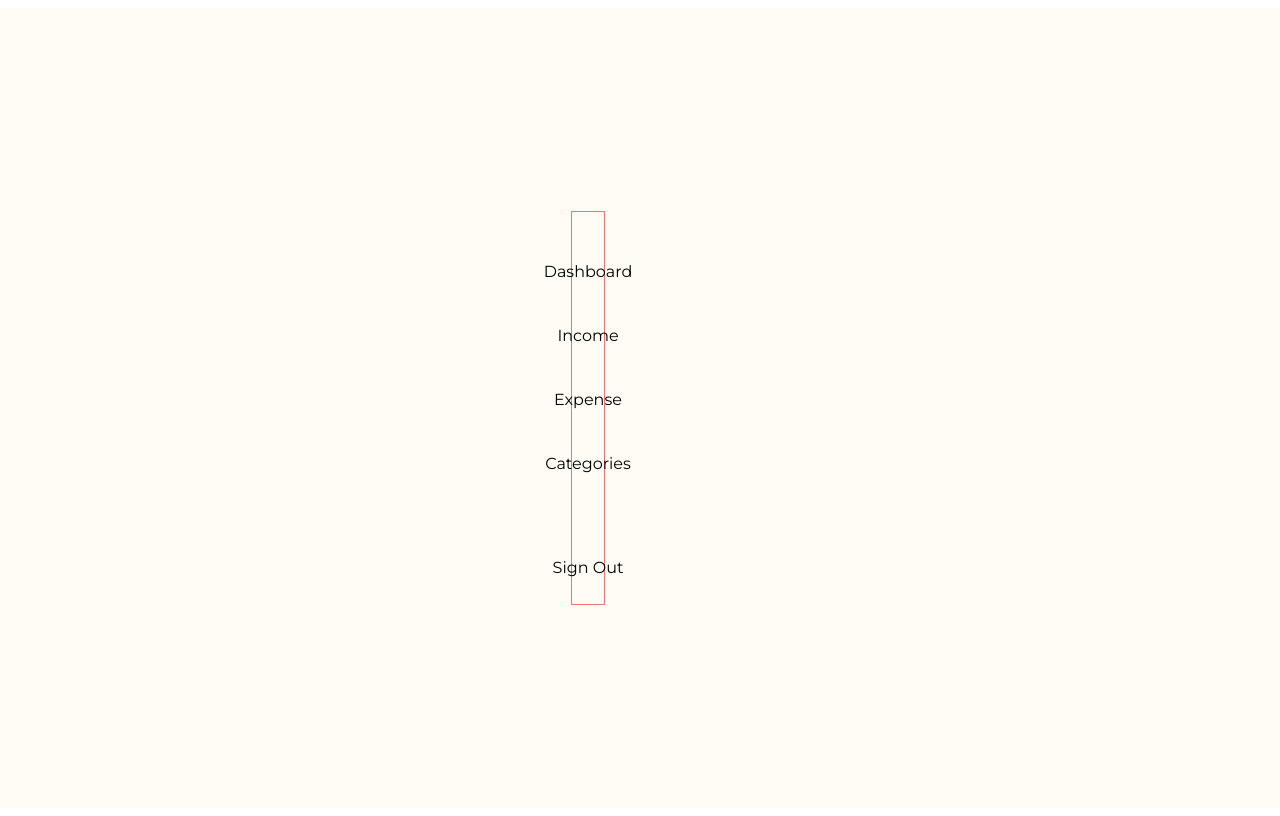
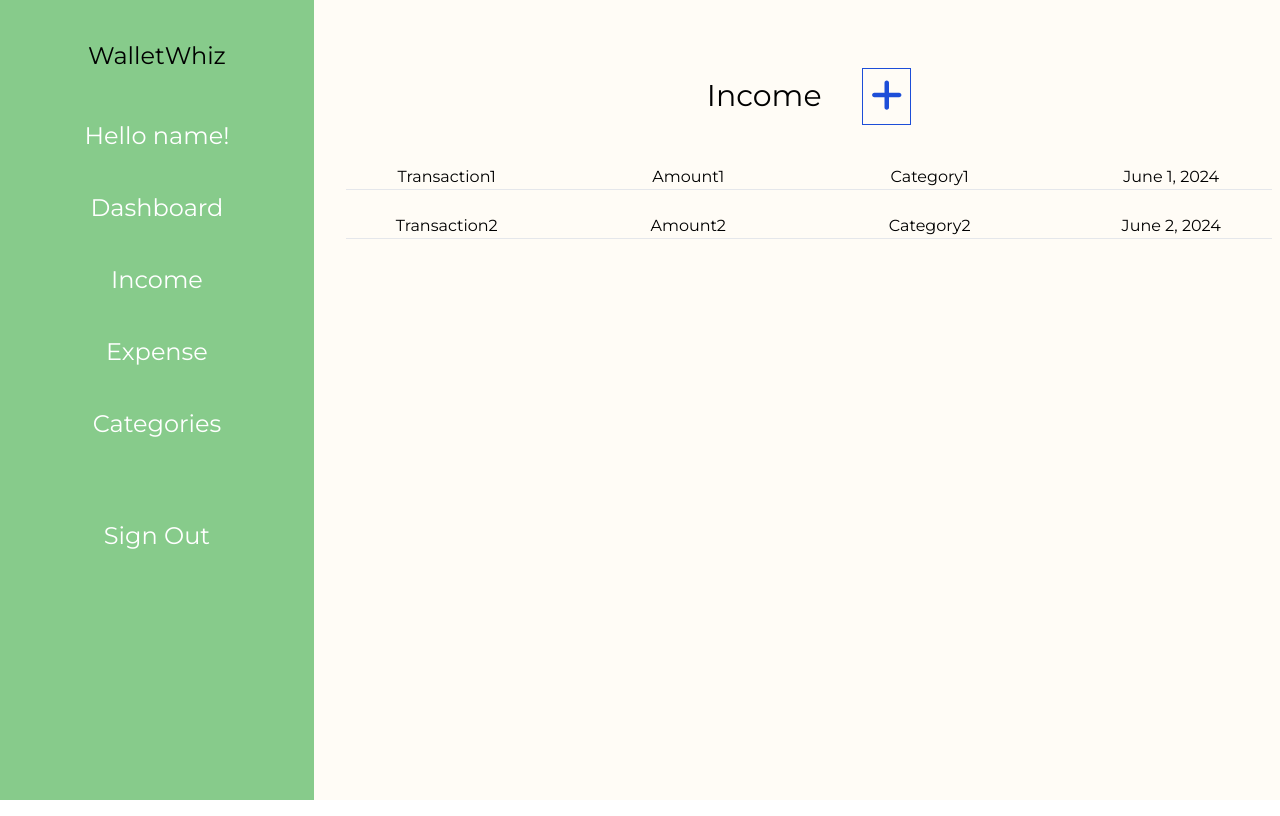
Before and after one commit to JOmega12/capstone-project-money, a React (Vite) app in the folder client/: page /income in a window 1280 px wide. Built offline with nearby package versions, Linux system fonts and the light colour scheme.

Commit message:
added more ui to income and dashboard

```diff
--- a/client/src/App.tsx
+++ b/client/src/App.tsx
@@ -10,6 +10,8 @@ import { Dashboard } from "./components/dashboard/Dashboard"
 import { IncomeInputForm } from "./components/forms/IncomeInputForm"
 import { ExpenseInputForm } from "./components/forms/ExpenseInputForm"
 import { Categories } from "./components/Categories"
+import { IncomeDash } from "./components/IncomeAndExpense/IncomeDash"
+import { ExpenseDash } from "./components/IncomeAndExpense/ExpenseDash"
 
 // import { Navbar } from "./Navbar"
 // import { AuthProvider } from "./providers/AuthProvider"
@@ -22,17 +24,19 @@ function App() {
   // font-Montserrat
   return (
     <>
-      <div className="flex justify-center flex-col items-center max-[768px]:px-2 lg:px-6 md:px-10
-      min-[320px]:my-2 lg:my-2 md:my-2
+      <div className="flex justify-center flex-col items-center
       w-screen bg-[#fffcf6] space-y-5 min-h-screen font-montserrat">
         <AuthProvider>
           <IncomeAndExpenseProvider>
             <Routes>
               {/* <Route path="/" element={<WelcomeComponent />}></Route> */}
-              <Route path="/income" element={<IncomeInputForm/>}></Route>
-              <Route path="expense" element={<ExpenseInputForm/>}></Route>
+              <Route path="/income" element={<IncomeDash/>}></Route>
+              <Route path="/add-income" element={<IncomeInputForm/>}></Route>
+
+              <Route path="expense" element={<ExpenseDash/>}></Route>
+              <Route path="/add-expense" element={<ExpenseInputForm/>}></Route>
               <Route path="/categories" element={<Categories/>}></Route>
-              <Route path="/" element={<Dashboard />}></Route>
+              <Route path="/dashboard" element={<Dashboard />}></Route>
             </Routes>
           </IncomeAndExpenseProvider>
         </AuthProvider>
--- a/client/src/Navbar.tsx
+++ b/client/src/Navbar.tsx
@@ -8,6 +8,7 @@ const NavLinks = () => {
 
   return (
     <nav className="flex flex-col items-center justify-between gap-10 p-6 mt-6">
+      <h2 className="text-center">Hello name!</h2>
       <NavLink to="/dashboard" className={activeUnderline}>
         Dashboard
       </NavLink>
@@ -56,7 +57,6 @@ export const Navbar = () => {
           <button onClick={() => toggleNavbar()}>
               <FontAwesomeIcon icon={faTimes} className="p-2 text-3xl"/>
           </button>
-          <h2>Hello name!</h2>
           <NavLinks />
         </div>
       )}
--- /dev/null
+++ b/client/src/components/IncomeAndExpense/ExpenseDash.tsx
@@ -0,0 +1,46 @@
+import { Link } from "react-router-dom"
+import { Navbar } from "../../Navbar"
+import { transactionLabels } from "../testItems"
+import { FontAwesomeIcon } from "@fortawesome/react-fontawesome"
+import { faPlus } from "@fortawesome/free-solid-svg-icons"
+
+
+export const ExpenseDash = () => {
+
+    return(
+        <section className="flex flex-col md:flex-row w-full min-h-screen gap-6">
+            <header className="flex flex-col md:w-1/4 md:bg-[#87cb8b] md:text-white text-2xl">
+                <h2 className="text-black text-center pt-10 hidden md:block">WalletWhiz</h2>
+                <Navbar />
+            </header>
+            <div className="py-2 md:w-full lg:px-2">
+                <div className="m-10 text-center flex justify-center items-center gap-10">
+                    <h2 className="text-3xl ">Expense</h2>
+                    <Link to={"/add-income"} className="border border-blue-700 font-bold ">
+                        <FontAwesomeIcon icon={faPlus}
+                        className="p-2 text-4xl text-blue-700"
+                        />
+                    </Link>
+                </div>
+
+                {transactionLabels.map((item, index)=> (
+                    <div className="flex md:flex-row gap-10 justify-between border-b mt-6" key={index}>
+                        <div className="flex-1 text-center">
+                            <p>{item.labelName}</p>
+                        </div >
+                        <div className="flex-1 text-center">
+                            <p>{item.labelAmount}</p>
+                        </div>
+                        <div className="flex-1 text-center hidden md:block">
+                            <p>{item.labelCategory}</p>
+                        </div>
+                        <div className="flex-1 text-center hidden md:block">
+                            <p>{item.labelDate}</p>
+                        </div>
+                    </div>
+                ))}
+
+            </div>
+        </section>
+    )
+}
--- /dev/null
+++ b/client/src/components/IncomeAndExpense/IncomeDash.tsx
@@ -0,0 +1,46 @@
+import { FontAwesomeIcon } from "@fortawesome/react-fontawesome"
+import { Navbar } from "../../Navbar"
+import { transactionLabels } from "../testItems"
+import { faPlus } from "@fortawesome/free-solid-svg-icons"
+import { Link } from "react-router-dom"
+
+
+export const IncomeDash = () => {
+
+    return(
+        <section className="flex flex-col md:flex-row w-full min-h-screen gap-6">
+            <header className="flex flex-col md:w-1/4 md:bg-[#87cb8b] md:text-white text-2xl">
+                <h2 className="text-black text-center pt-10 hidden md:block">WalletWhiz</h2>
+                <Navbar />
+            </header>
+            <div className="py-2 lg:px-2 mt-5 md:w-3/4">
+                <div className="m-10 text-center flex justify-center items-center gap-10">
+                    <h2 className="text-3xl ">Income</h2>
+                    <Link to={"/add-income"} className="border border-blue-700 font-bold ">
+                        <FontAwesomeIcon icon={faPlus}
+                        className="p-2 text-4xl text-blue-700"
+                        />
+                    </Link>
+                </div>
+
+                {transactionLabels.map((item, index)=> (
+                    <div className="flex md:flex-row gap-10 justify-between border-b mt-6" key={index}>
+                        <div className="flex-1 text-center">
+                            <p>{item.labelName}</p>
+                        </div >
+                        <div className="flex-1 text-center">
+                            <p>{item.labelAmount}</p>
+                        </div>
+                        <div className="flex-1 text-center hidden md:block">
+                            <p>{item.labelCategory}</p>
+                        </div>
+                        <div className="flex-1 text-center hidden md:block">
+                            <p>{item.labelDate}</p>
+                        </div>
+                    </div>
+                ))}
+
+            </div>
+        </section>
+    )
+}
--- a/client/src/components/dashboard/Dashboard.tsx
+++ b/client/src/components/dashboard/Dashboard.tsx
@@ -1,18 +1,19 @@
 import { Navbar } from "../../Navbar"
 import { Goal } from "./Goal"
 import { MonthlyIncome } from "./MonthlyIncome"
-import { Transactions } from "../Transactions"
+import { Transactions } from "./Transactions"
 
 
 export const Dashboard = () => {
 
     return(
-        <section className="flex flex-col md:flex-row  min-h-screen justify-center max-[765px]:items-center gap-2 lg:w-full">
+        <section className="flex flex-col md:flex-row  min-h-screen justify-center max-[765px]:items-center gap-2 md:w-full">
             {/* would this header be right? */}
-            <header className="flex flex-col md:w-1/4 border-red-400 border">
+            <header className="flex flex-col md:w-1/4 md:bg-[#87cb8b] md:text-white text-2xl">
+                <h2 className="text-black text-center pt-10 hidden md:block">WalletWhiz</h2>
                 <Navbar />
             </header>
-            <section className="flex flex-col md:w-3/4 w-full border-blue-400 border">
+            <section className="flex flex-col md:w-3/4 w-full ">
                 <Goal />
                 <Transactions />
                 <MonthlyIncome />
--- a/client/src/components/dashboard/Goal.tsx
+++ b/client/src/components/dashboard/Goal.tsx
@@ -3,8 +3,8 @@
 
 export const Goal = () => {
     return(
-        <div className="GoalAndChart border-yellow-400 border ">
-            <div className="flex flex-col md:flex-row justify-between items-center md:mx-16 my-4 max-[765px]:gap-6">
+        <div className="GoalAndChart border-b border-[#87cb8b]">
+            <div className="flex flex-col md:flex-row justify-between items-center md:mx-16 my-4 md:mt-10 max-[765px]:gap-6">
                 <div className="font-bold text-4xl md:text-6xl">
                     <h1>$15000</h1>
                 </div>
--- a/client/src/components/dashboard/MonthlyIncome.tsx
+++ b/client/src/components/dashboard/MonthlyIncome.tsx
@@ -2,7 +2,7 @@
 export const MonthlyIncome = () => {
 
     return(
-        <div className="border-green-400 border p-4 w-full">
+        <div className="border-[#87cb8b] border-t border-b p-4 w-full">
             <div className="flex flex-col md:flex-row justify-center gap-40 max-[765px]:items-center">
                 <div className="">
                     <h3>Monthly Income</h3>
--- a/client/src/components/Transactions.tsx
+++ b/client/src/components/dashboard/Transactions.tsx
@@ -1,11 +1,13 @@
-import { transactionLabels } from "./testItems";
+// import { transactionLabels } from "./testItems";
+
+import { transactionLabels } from "../testItems"
 
 
 export const Transactions = () => {
 
 
     return(
-        <div className="border-red-400 border flex flex-col max-[768px]:justify-center items-center py-8 ">
+        <div className="flex flex-col max-[768px]:justify-center items-center py-8 ">
             <h2 className="text-3xl text-center">Recent Transactions</h2>
             <div className="py-2 md:w-full lg:px-2">
                 {transactionLabels.map((item, index)=> (
--- a/client/src/components/forms/ExpenseInputForm.tsx
+++ b/client/src/components/forms/ExpenseInputForm.tsx
@@ -1,14 +1,16 @@
 import { Navbar } from "../../Navbar"
+import { transactionLabels } from "../testItems"
 
 
 export const ExpenseInputForm = () => {
 
     return(
-        <section>
-            <header className="flex flex-col md:w-1/4 border-red-400 border">
+        <section className="flex flex-col md:flex-row w-full min-h-screen gap-6">
+            <header className="flex flex-col md:w-1/4 md:bg-[#87cb8b] md:text-white text-2xl">
+                <h2 className="text-black text-center pt-10 hidden md:block">WalletWhiz</h2>
                 <Navbar />
             </header>
-        This is expense input form
+            This is the expense input form
         </section>
     )
 }
--- a/client/src/components/forms/IncomeInputForm.tsx
+++ b/client/src/components/forms/IncomeInputForm.tsx
@@ -4,12 +4,13 @@ import { Navbar } from "../../Navbar"
 export const IncomeInputForm = () => {
 
     return(
-        <section>
-            <header className="flex flex-col md:w-1/4 border-red-400 border">
+        <section className="flex flex-col md:flex-row w-full min-h-screen gap-6">
+            <header className="flex flex-col md:w-1/4 md:bg-[#87cb8b] md:text-white text-2xl">
+                <h2 className="text-black text-center pt-10 hidden md:block">WalletWhiz</h2>
                 <Navbar />
             </header>
-            <div className="incomeBody">
-
+            <div>
+                This is the Income INput Form
             </div>
         </section>
     )
```
Also changed, not shown: 1 other file (tests, documents, lock files or other folders).
